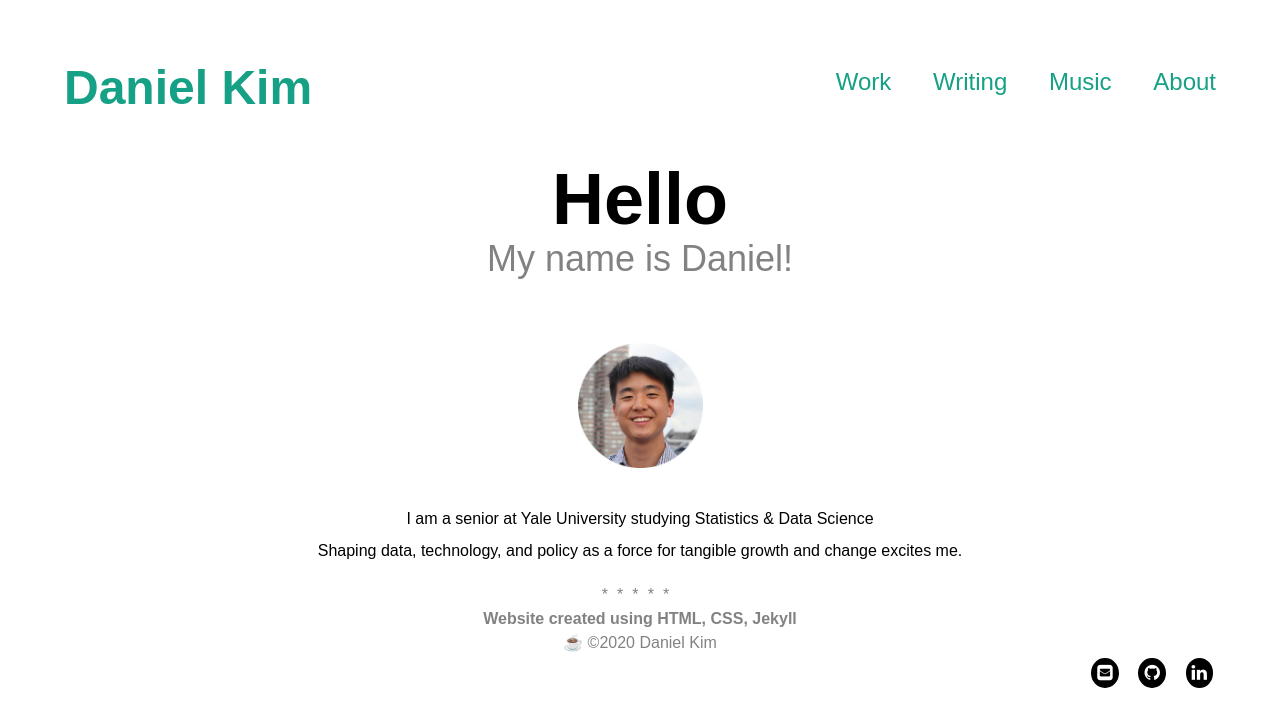
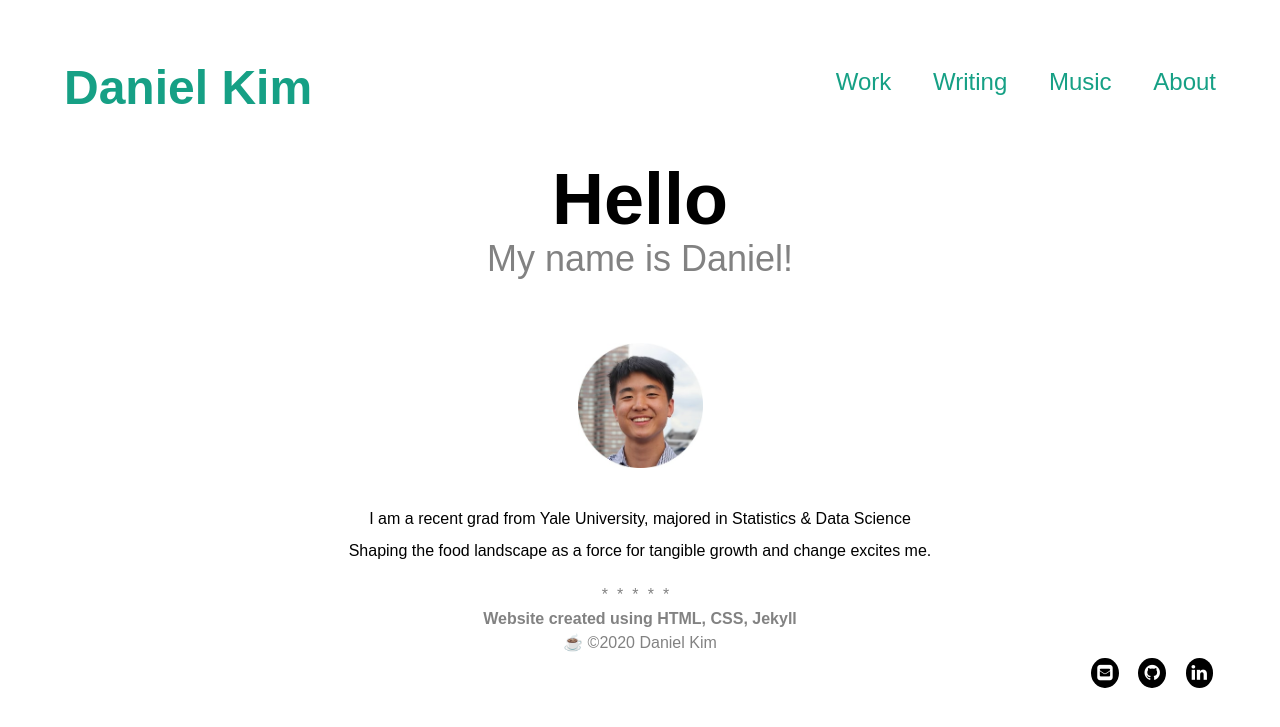
Before and after one commit to danielk56/danielk56.github.io, a Jekyll site: the page built from index.md, in a window 1280 px wide. Shown: the top 727 px of the page. Built offline with Jekyll 4.4.1, drawn with Linux system fonts in a browser that asks for light colours.

Commit message:
Update index.md

```diff
--- a/index.md
+++ b/index.md
@@ -9,5 +9,5 @@ sitemap:
 <img src="{{ '/assets/img/pudhina.jpg' | prepend: site.baseurl }}" id="about-img">
 
 <div id="describe-text">
-	<p>I am a senior at Yale University studying Statistics & Data Science <br> Shaping data, technology, and policy as a force for tangible growth and change excites me.</p>
+	<p>I am a recent grad from Yale University, majored in Statistics & Data Science <br> Shaping the food landscape as a force for tangible growth and change excites me.</p>
 </div>
```
